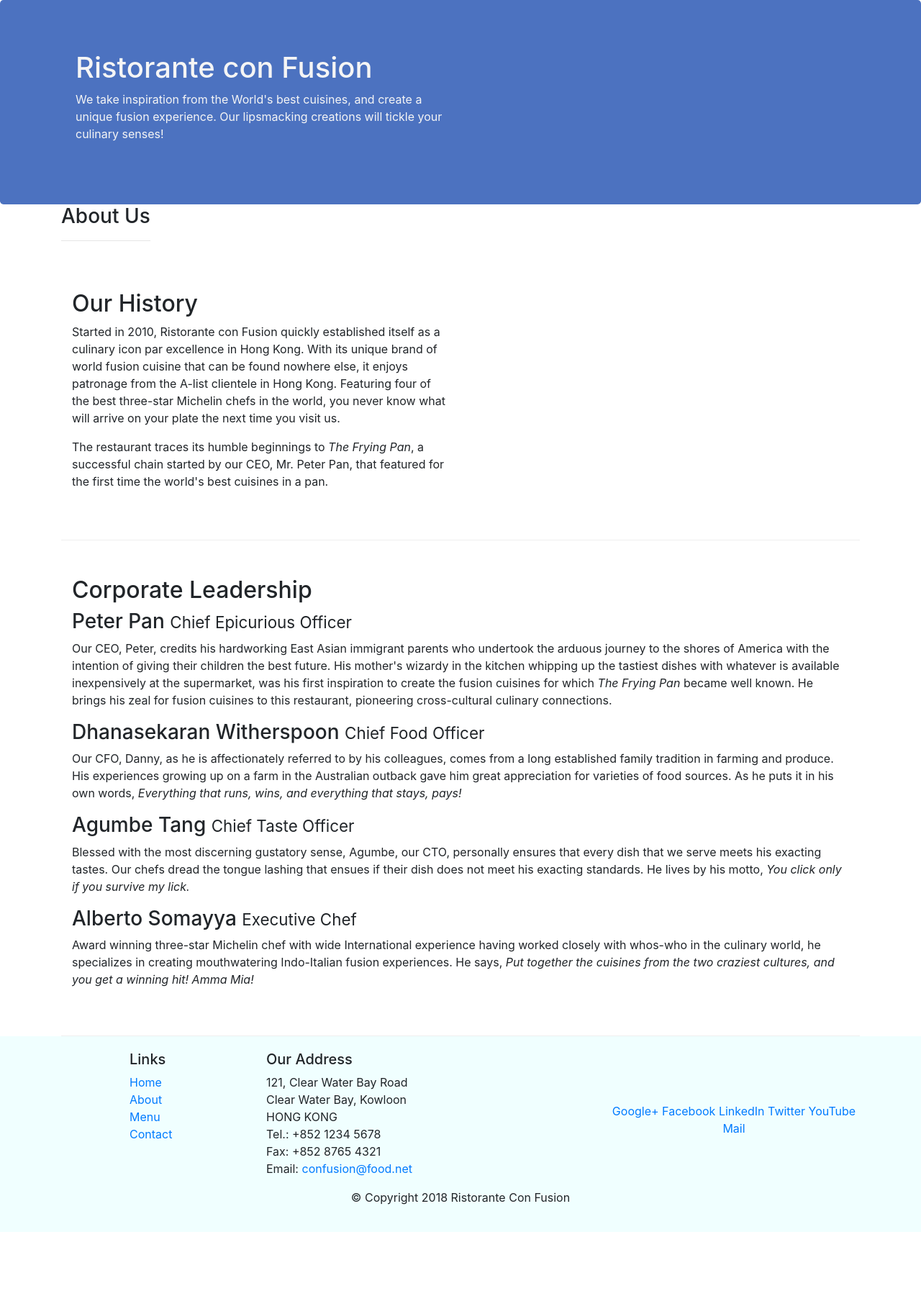
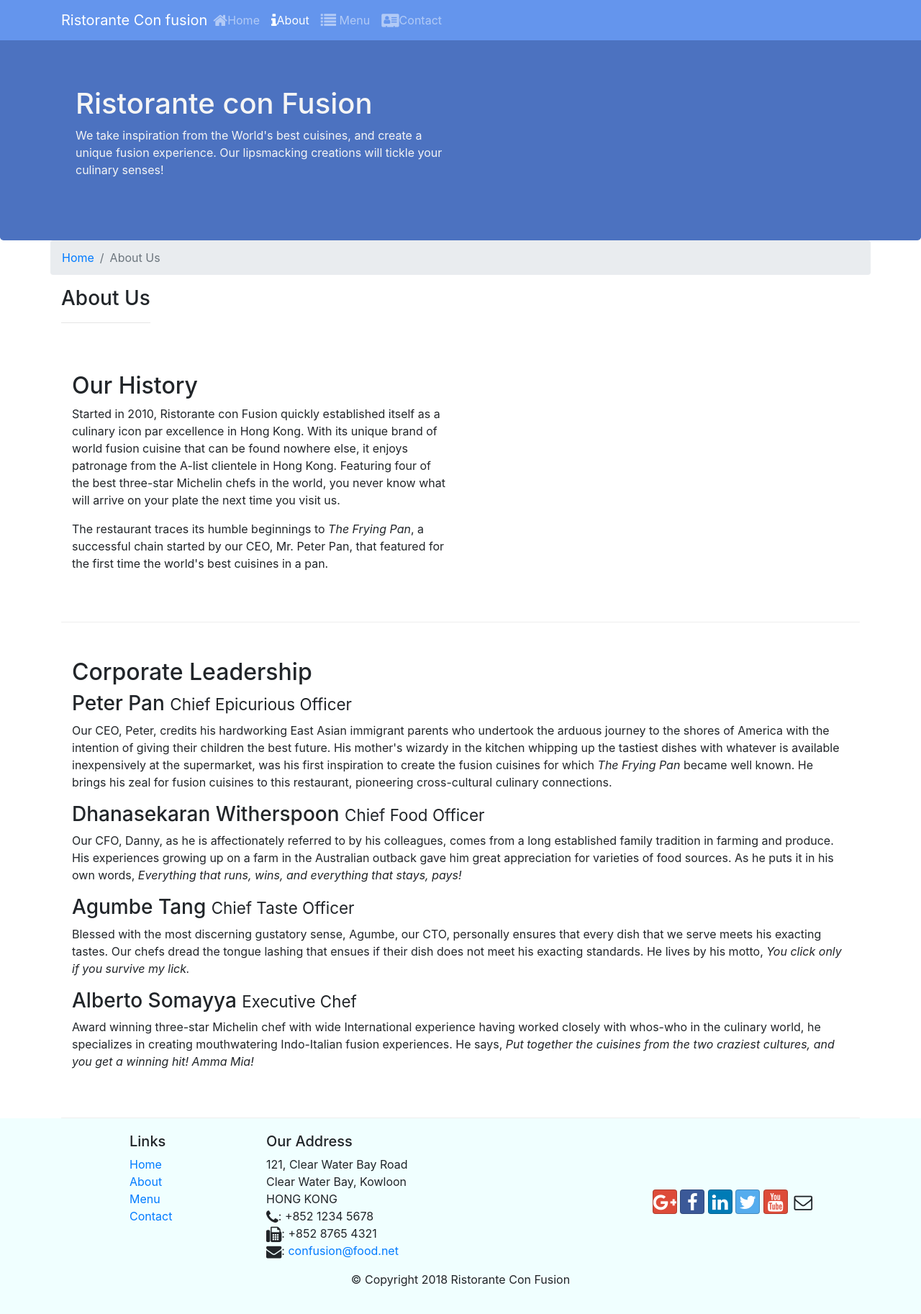
Before and after one commit to fastsnail123/Bootstrap4, a website: page aboutus.html in a window 1280 px wide. Shown: the whole page at 72% size. Before the commit the page ends 1712 px from the top, so only its background shows below. Drawn offline with nearby package versions, Linux system fonts and the light colour scheme.

Commit message:
navigation bar and icon

```diff
--- a/aboutus.html
+++ b/aboutus.html
@@ -9,12 +9,39 @@
 
     <!-- Bootstrap CSS -->
     <link rel="stylesheet" href="node_modules/bootstrap/dist/css/bootstrap.min.css">
+    <link rel="stylesheet" href="node_modules/font-awesome/css/font-awesome.min.css" />
+    <link rel="stylesheet" href="node_modules/bootstrap-social/bootstrap-social.css" />
     <link rel="stylesheet" href="css/styles.css">
     <title>Ristorante Con Fusion: About Us</title>
 
 </head>
 
 <body>
+    <nav class="navbar navbar-dark navbar-expand-sm fixed-top">
+        <div class="container">
+          <button
+            class="navbar-toggler"
+            type="button"
+            data-toggle="collapse"
+            data-target="#Navbar"
+          >
+            <span class="navbar-toggler-icon"></span>
+          </button>
+          <a class="navbar-brand mr-auto" href="./index.html">Ristorante Con fusion</a>
+          <div class="collapse navbar-collapse" id="Navbar">
+            <ul class="navbar-nav mr-auto">
+              <li class="nav-item" >
+                <a class="nav-link" href="./index.html"><span class="fa fa-home fa-lg"></span>Home</a>
+              </li>
+              <li class="nav-item active">
+                <a class="nav-link" href="#"><span class="fa fa-info fa-lg"></span>About</a>
+              </li>
+              <li class="nav-item"><a class="nav-link" href="#"><span class="fa fa-list fa-lg"></span> Menu</a></li>
+              <li class="nav-item"><a class="nav-link" href="#"><span class="fa fa-address-card fa-lg"></span>Contact</a></li>
+            </ul>
+          </div>
+        </div>
+      </nav>
 
     <header class="jumbotron">
         <div class="container">
@@ -31,6 +58,10 @@
 
     <div class="container">
         <div class="row">
+            <ol class="col-12 breadcrumb">
+                <li class="breadcrumb-item"><a href="./index.html">Home</a></li>
+                <li class="breadcrumb-item active">About Us</li>
+            </ol>
             <div class="col-auto">
                <h3>About Us</h3>
                <hr>
@@ -70,7 +101,7 @@
                 <div class="col-4 offset-1 col-sm-2">
                     <h5>Links</h5>
                     <ul class="list-unstyled">
-                        <li><a href="#">Home</a></li>
+                        <li><a href="./index.html">Home</a></li>
                         <li><a href="#">About</a></li>
                         <li><a href="#">Menu</a></li>
                         <li><a href="#">Contact</a></li>
@@ -79,23 +110,23 @@
                 <div class="col-7 col-sm-5">
                     <h5>Our Address</h5>
                     <address>
-		              121, Clear Water Bay Road<br>
-		              Clear Water Bay, Kowloon<br>
-		              HONG KONG<br>
-		              Tel.: +852 1234 5678<br>
-		              Fax: +852 8765 4321<br>
-		              Email: <a href="mailto:confusion@food.net">confusion@food.net</a>
-		           </address>
+                        121, Clear Water Bay Road<br />
+                        Clear Water Bay, Kowloon<br />
+                        HONG KONG<br />
+                        <i class="fa fa-phone fa-lg"></i>: +852 1234 5678<br />
+                        <i class="fa fa-fax fa-lg"></i>: +852 8765 4321<br />
+                        <i class="fa fa-envelope fa-lg"></i>: <a href="mailto:confusion@food.net">confusion@food.net</a>
+                      </address>
                 </div>
                 <div class="col-12 col-sm-4 align-self-center">
                     <div class="text-center">
-                        <a href="http://google.com/+">Google+</a>
-                        <a href="http://www.facebook.com/profile.php?id=">Facebook</a>
-                        <a href="http://www.linkedin.com/in/">LinkedIn</a>
-                        <a href="http://twitter.com/">Twitter</a>
-                        <a href="http://youtube.com/">YouTube</a>
-                        <a href="mailto:">Mail</a>
-                    </div>
+                        <a class="btn btn-social-icon btn-google" href="http://google.com/+"><i class="fa fa-google-plus"></i></a>
+                        <a class="btn btn-social-icon btn-facebook" href="http://www.facebook.com/profile.php?id="><i class="fa fa-facebook "></i></a>
+                        <a class="btn btn-social-icon btn-linkedin" href="http://www.linkedin.com/in/"><i class="fa fa-linkedin "></i></a>
+                        <a class="btn btn-social-icon btn-twitter" href="http://twitter.com/"><i class="fa fa-twitter"></i></a>
+                        <a class="btn btn-social-icon btn-google" href="http://youtube.com/"><i class="fa fa-youtube "></i></a>
+                        <a class="btn btn-social-icon" href="mailto:"><i class="fa fa-envelope-o"></i></a>
+                      </div>
                 </div>
            </div>
            <div class="row justify-content-center">
--- a/css/styles.css
+++ b/css/styles.css
@@ -30,3 +30,12 @@
     margin:0px;
 
 }
+body{
+    padding: 50px 0px 0px 0px;
+    z-index:0;
+}
+
+.navbar-dark{
+    background-color: cornflowerblue;
+
+}
--- a/package.json
+++ b/package.json
@@ -15,6 +15,8 @@
   },
   "dependencies": {
     "bootstrap": "^4.5.3",
+    "bootstrap-social": "^5.1.1",
+    "font-awesome": "^4.7.0",
     "jquery": "^3.3.1",
     "popper.js": "^1.16.1"
   }
```
Also changed, not shown: index.html (+74 -27 lines), 1 other file.
